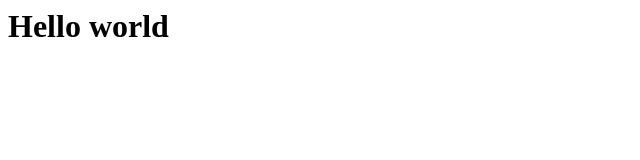
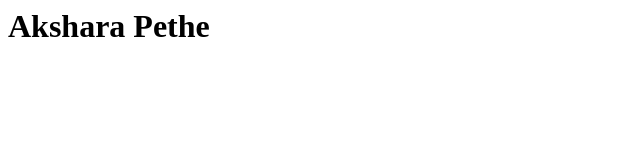
Before and after one commit to rshaurya/Web-Development-Bootcamp, a plain HTML site: page index.html in a window 1280 px wide. Shown: the whole page, without its empty margins (0-640 px from the left). Drawn offline with Linux system fonts and the light colour scheme.

Commit message:
unicoding introduced

```diff
--- a/index.html
+++ b/index.html
@@ -1,8 +1,9 @@
 <html>
+    <meta charset="utf-8">
     <head>
-         <title>Shaurya's webpage</title>
+         <title>😭 Shaurya's webpage</title>
     </head>
     <body>
-        <h1> Hello world </h1>
+        <h1> Akshara Pethe</h1>
     </body>
 </html>
```
